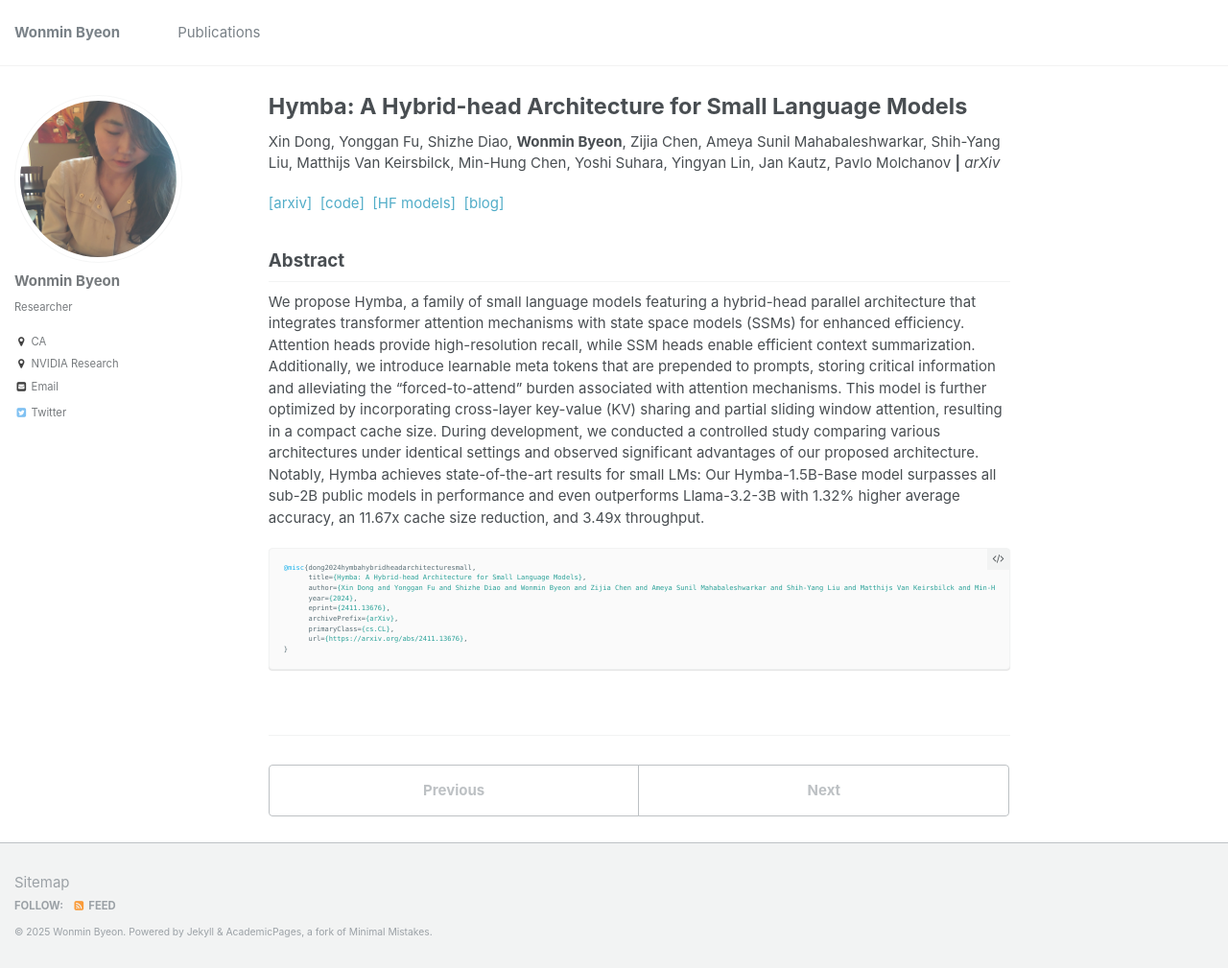
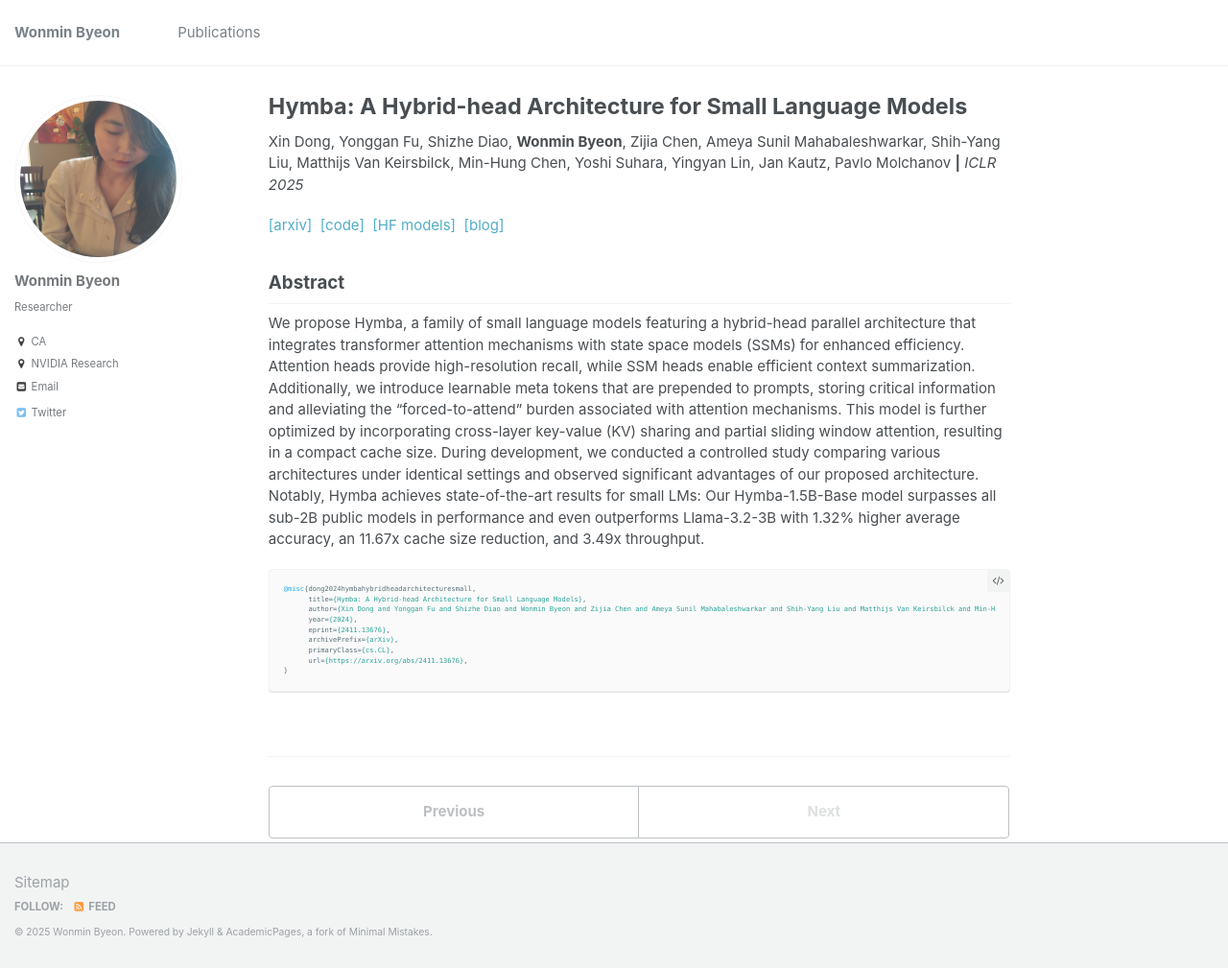
Before and after one commit to wonmin-byeon/wonmin-byeon.github.io, a Jekyll site: the page built from _publications/2024-hymba.md, in a window 1280 px wide and 1009 px high. Shown: the whole window at 96% size. Built offline with Jekyll 4.4.1, drawn with Linux system fonts in a browser that asks for light colours.

```diff
--- a/_publications/2024-hymba.md
+++ b/_publications/2024-hymba.md
@@ -2,10 +2,10 @@
 title: "Hymba: A Hybrid-head Architecture for Small Language Models"
 collection: publications
 permalink: /publication/2024-hymba
-date: 2024-12-01
-year: '2024'
-venue: 'arXiv'
-citation: 'Xin Dong, Yonggan Fu, Shizhe Diao, <b>Wonmin Byeon</b>, Zijia Chen, Ameya Sunil Mahabaleshwarkar, Shih-Yang Liu, Matthijs Van Keirsbilck, Min-Hung Chen, Yoshi Suhara, Yingyan Lin, Jan Kautz, Pavlo Molchanov <b>|</b> <i> arXiv</i> '
+date: 2025-04-01
+year: '2025'
+venue: 'ICLR'
+citation: 'Xin Dong, Yonggan Fu, Shizhe Diao, <b>Wonmin Byeon</b>, Zijia Chen, Ameya Sunil Mahabaleshwarkar, Shih-Yang Liu, Matthijs Van Keirsbilck, Min-Hung Chen, Yoshi Suhara, Yingyan Lin, Jan Kautz, Pavlo Molchanov <b>|</b> <i> ICLR 2025</i> '
 paperurl: 'https://www.arxiv.org/abs/2411.13676'
 ---
 [[arxiv]](https://www.arxiv.org/abs/2411.13676)&nbsp;
```
